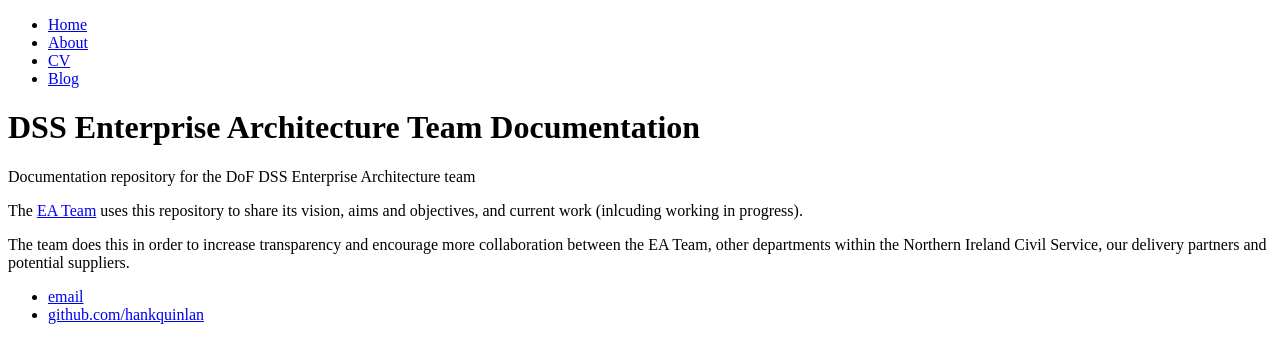
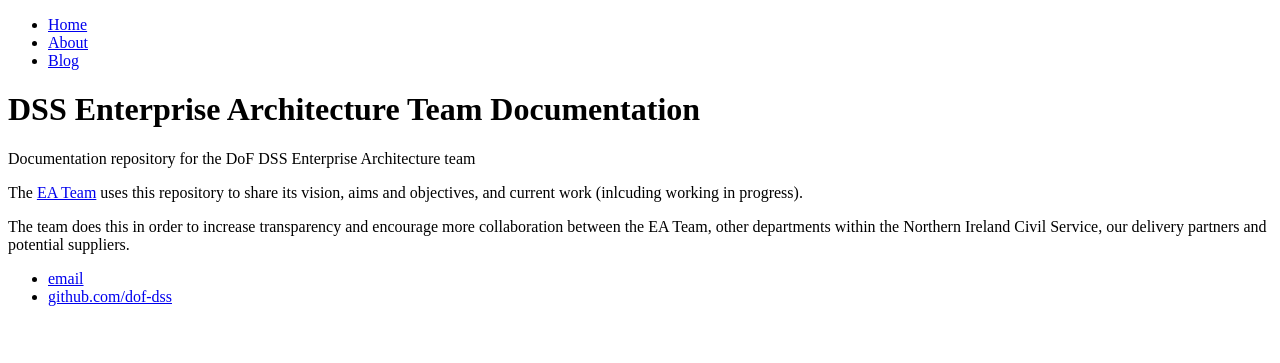
Before and after one commit to dof-dss/ea-team, a Jekyll site: the page built from README.md, in a window 1280 px wide. Shown: the top 363 px of the page. Built offline with Jekyll 4.4.1, drawn with Linux system fonts in a browser that asks for light colours; our own code applies the rules of GitHub Pages for plain Markdown files.

Commit message:
Update default.html

```diff
--- a/_layouts/default.html
+++ b/_layouts/default.html
@@ -10,7 +10,6 @@
 	    		<ul>
 	        		<li><a href="/">Home</a></li>
 		        	<li><a href="/about">About</a></li>
-	        		<li><a href="/cv">CV</a></li>
 	        		<li><a href="/blog">Blog</a></li>
 	    		</ul>
 			</nav>
@@ -21,8 +20,8 @@
 			</div><!-- /.container -->
 			<footer>
 	    		<ul>
-	        		<li><a href="mailto:hankquinlanhub@gmail.com">email</a></li>
-	        		<li><a href="https://github.com/hankquinlan">github.com/hankquinlan</a></li>
+	        		<li><a href="mailto:ea-team@ea.finance-ni.gov.uk">email</a></li>
+	        		<li><a href="https://github.com/dof-dss">github.com/dof-dss</a></li>
 				</ul>
 			</footer>
 		</body>
```
